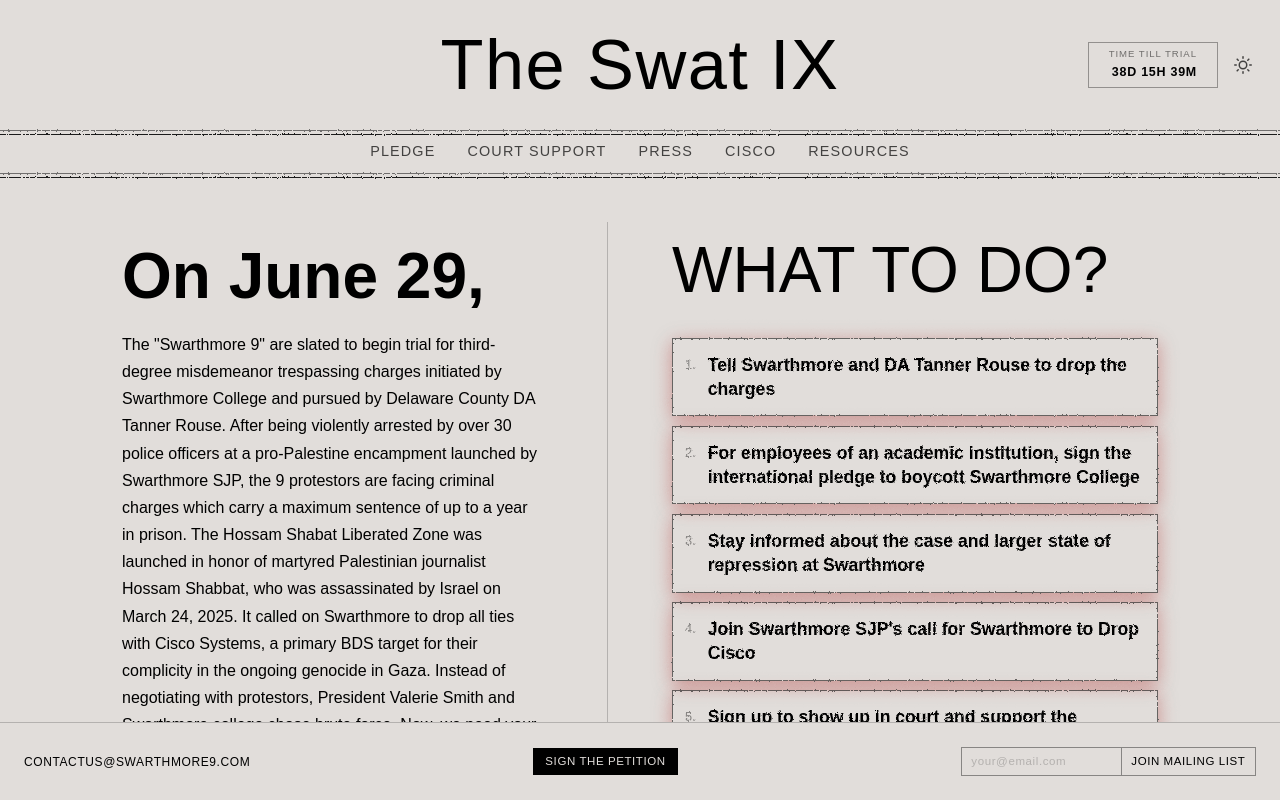
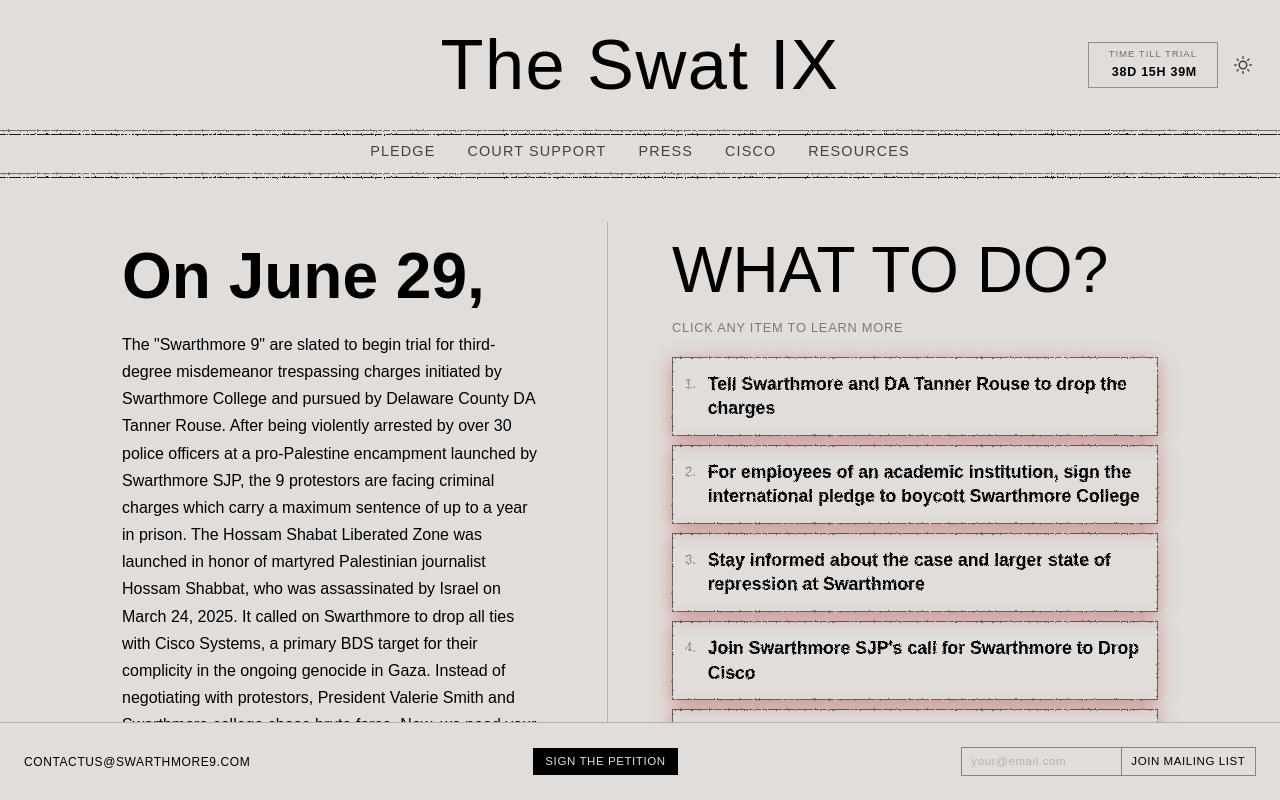
Before and after one commit to ahmad-fayyaz/swat9, a React (Vite) app: page / in a window 1280 px wide. Shown: the top 800 px of the page. Built offline with nearby package versions, Linux system fonts and the light colour scheme; a web font is replaced by a local one.

Commit message:
feat: add hint text to home actions section

```diff
--- a/src/index.css
+++ b/src/index.css
@@ -1107,6 +1107,15 @@
   background: var(--fg);
 }
 
+.home-actions-hint {
+  font-family: "newshound", sans-serif;
+  font-size: 0.8rem;
+  text-transform: uppercase;
+  letter-spacing: 0.06em;
+  opacity: 0.45;
+  margin: 0 0 0.75rem;
+}
+
 .home-actions-heading {
   font-family: "newshound-headline", sans-serif;
   font-weight: 200;
--- a/src/pages/Home.jsx
+++ b/src/pages/Home.jsx
@@ -102,6 +102,7 @@
         </div>
         <div className="home-actions">
           <h2 className="masthead home-lede-heading"><span className="masthead-sub">WHAT TO DO?</span></h2>
+          <p className="home-actions-hint">Click any item to learn more</p>
           <ol className="home-action-list">
             {ACTIONS.map(({ text, to }) => (
               <li key={to} className="home-action-item">
```
